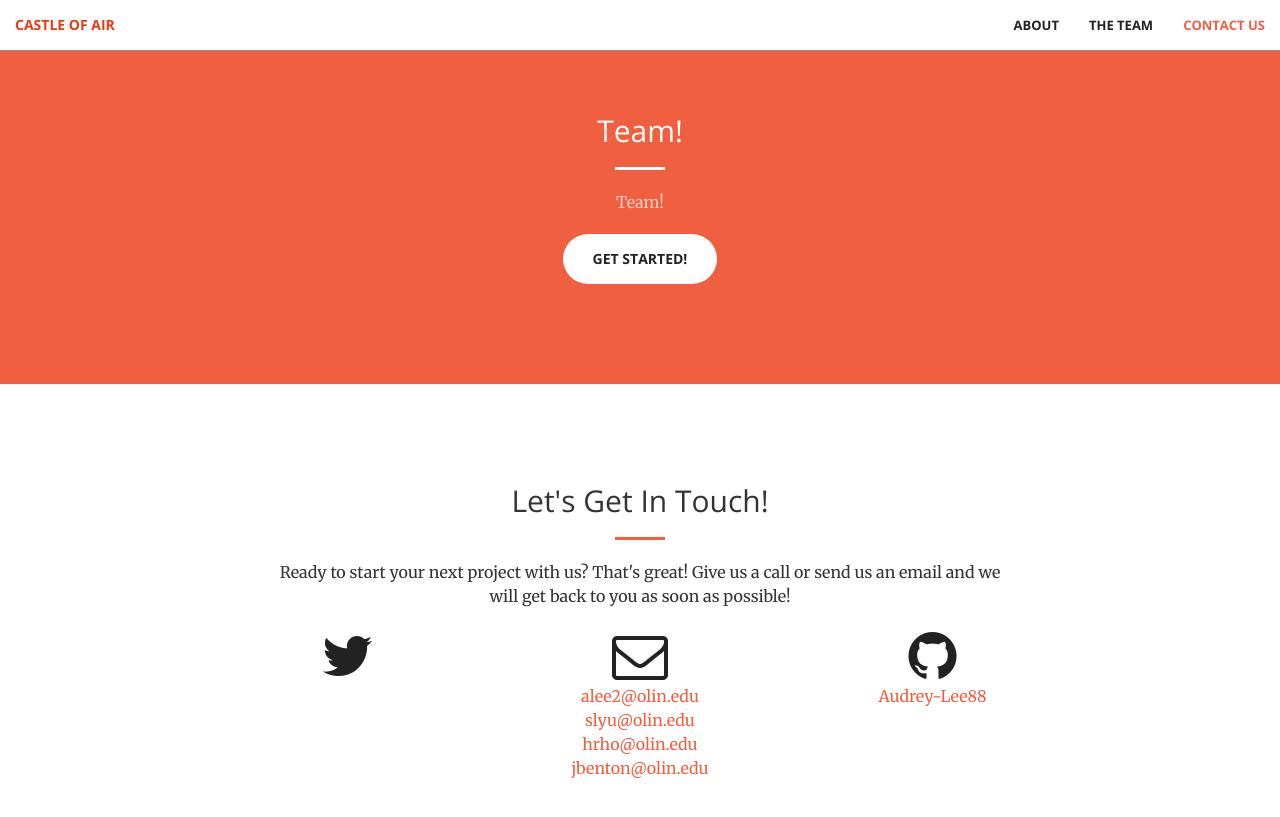
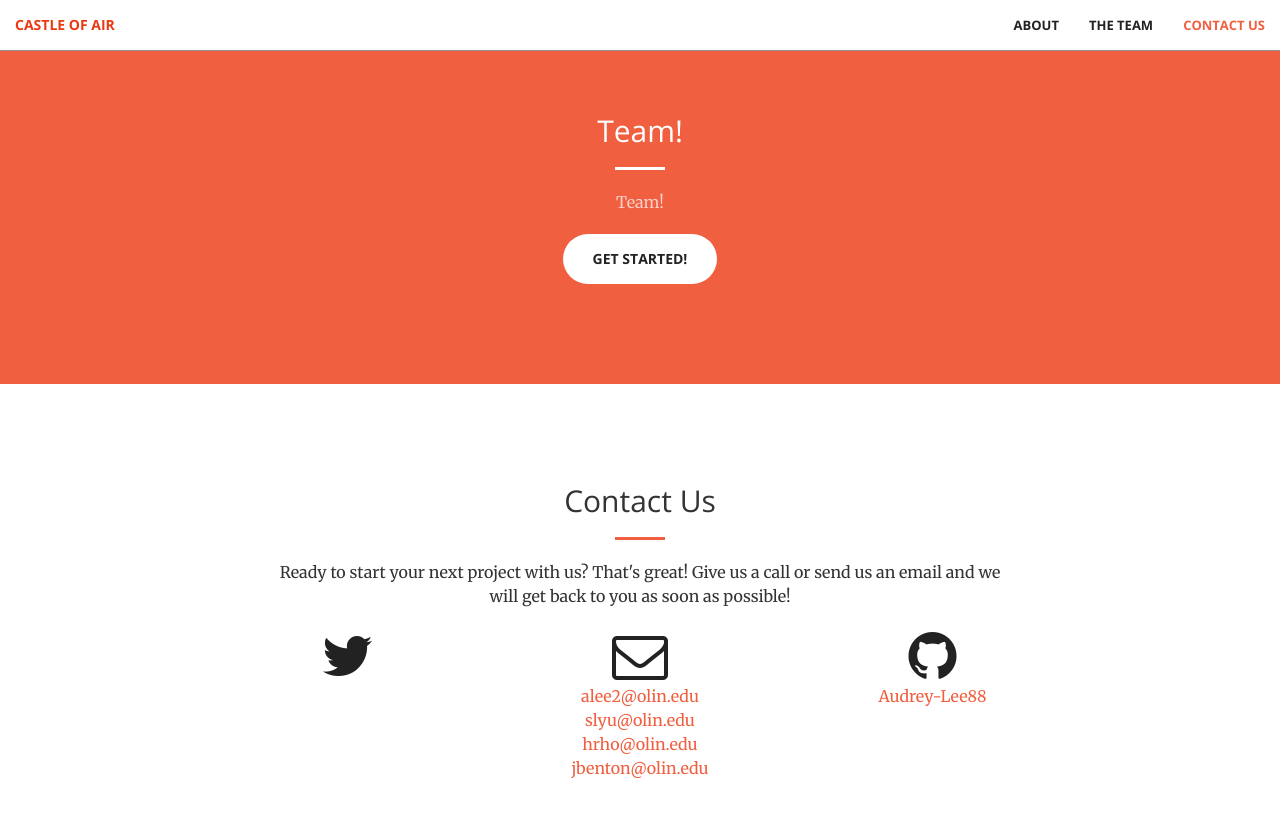
Before and after one commit to Audrey-Lee88/CastleOfAir, a Jekyll site: the page built from docs/index.html, in a window 1280 px wide and 900 px high, scrolled down 1316 px. Shown: the top 817 px of the window. Built offline with Jekyll 4.4.1, drawn with Linux system fonts in a browser that asks for light colours.

Commit message:
Testing Text Change

```diff
--- a/docs/_includes/contact.html
+++ b/docs/_includes/contact.html
@@ -2,7 +2,7 @@
     <div class="container">
         <div class="row">
             <div class="col-lg-8 col-lg-offset-2 text-center">
-                <h2 class="section-heading">Let's Get In Touch!</h2>
+                <h2 class="section-heading">Contact Us</h2>
                 <hr class="primary">
                 <p>Ready to start your next project with us? That's great! Give us a call or send us an email and we will get back to you as soon as possible!</p>
             </div>
```
